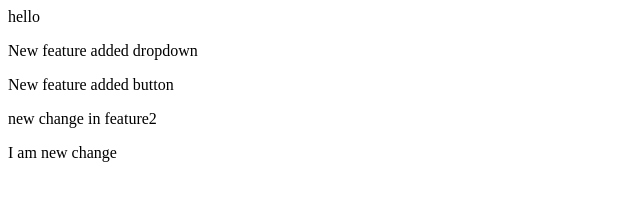
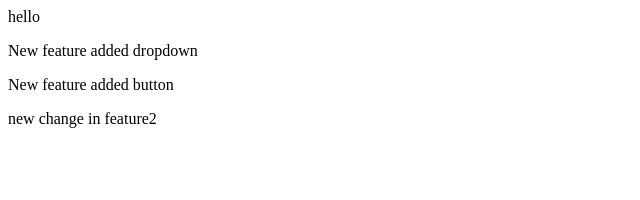
Before and after one commit to divyansh1904/NewRepo, a plain HTML site: page index.html in a window 1280 px wide. Shown: the whole page, without its empty margins (0-640 px from the left). Drawn offline with Linux system fonts and the light colour scheme.

Commit message:
change 1

```diff
--- a/index.html
+++ b/index.html
@@ -2,4 +2,3 @@
 <p>New feature added dropdown</p>
 <p>New feature added button </p>
 <p>new change in feature2 </p>
-<p>I am new change</p>
```
